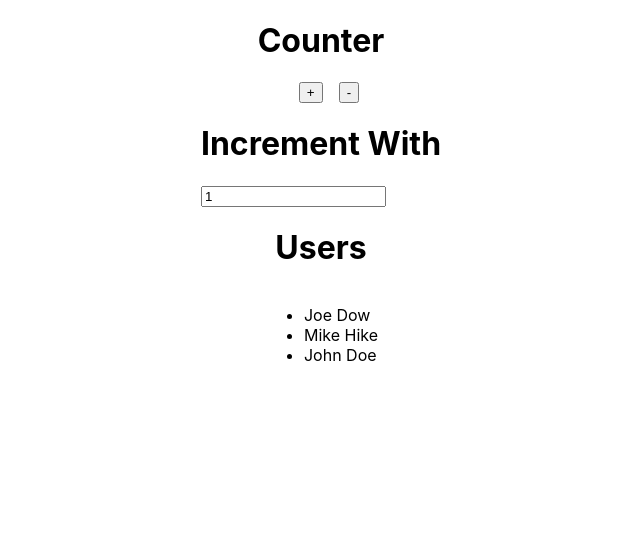
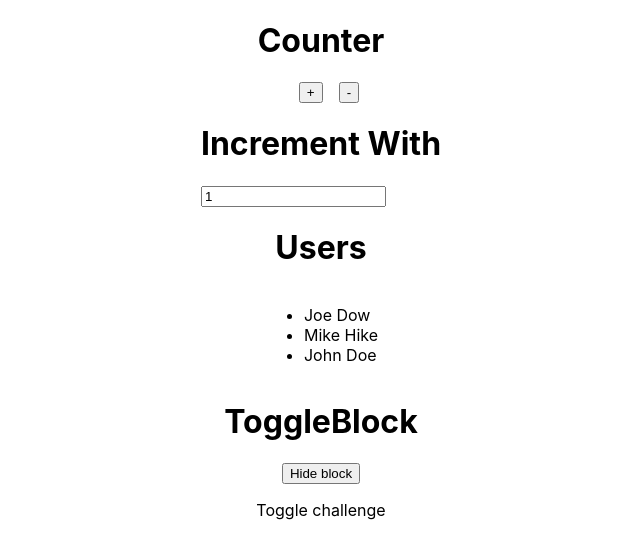
Before and after one commit to Hombre2014/react-challenges, a React (Create React App) app: page / in a window 1280 px wide. Shown: the top 558 px of the page, without its empty margins (319-959 px from the left). Built offline with nearby package versions, Linux system fonts and the light colour scheme; the HTML template or start-up script is replaced by a standard one.

Commit message:
Add toggle block

```diff
--- a/src/App.css
+++ b/src/App.css
@@ -8,4 +8,10 @@
   column-gap: 1rem;
   align-items: center; }
 
+.hidden {
+  display: none; }
+
+#block {
+  margin-top: 1rem; }
+
 /*# sourceMappingURL=App.css.map */
--- a/src/App.js
+++ b/src/App.js
@@ -1,12 +1,14 @@
 import './App.css';
 import IncrementWith from './IncrementWith';
 import Users from './Users';
+import ToggleBlock from './ToggleBlock';
 
 const App = () => {
   return (
     <div className="App">
       <IncrementWith />
       <Users />
+      <ToggleBlock />
     </div>
   );
 }
--- a/src/App.scss
+++ b/src/App.scss
@@ -9,3 +9,11 @@
   column-gap: 1rem;
   align-items: center;
 }
+
+.hidden {
+  display: none;
+}
+
+#block {
+  margin-top: 1rem;
+}
--- /dev/null
+++ b/src/ToggleBlock.js
@@ -0,0 +1,25 @@
+import React, { useState } from 'react';
+
+const ToggleBlock = () => {
+  const [show, setShow] = useState('Hide block');
+
+  const handleToggle = () => {
+    const block = document.getElementById('block');
+    block.classList.toggle('hidden');
+    if(show === 'Hide block') {
+      setShow('Show block');
+    } else {
+      setShow('Hide block');
+    }
+  }
+
+  return (
+    <div className='container'>
+      <h1>ToggleBlock</h1>
+      <button onClick={() => handleToggle()}>{show}</button>
+      <div id='block' className=''>Toggle challenge</div>
+    </div>
+  )
+}
+
+export default ToggleBlock;
```
Also changed, not shown: 2 other files (tests, documents, lock files or other folders).
